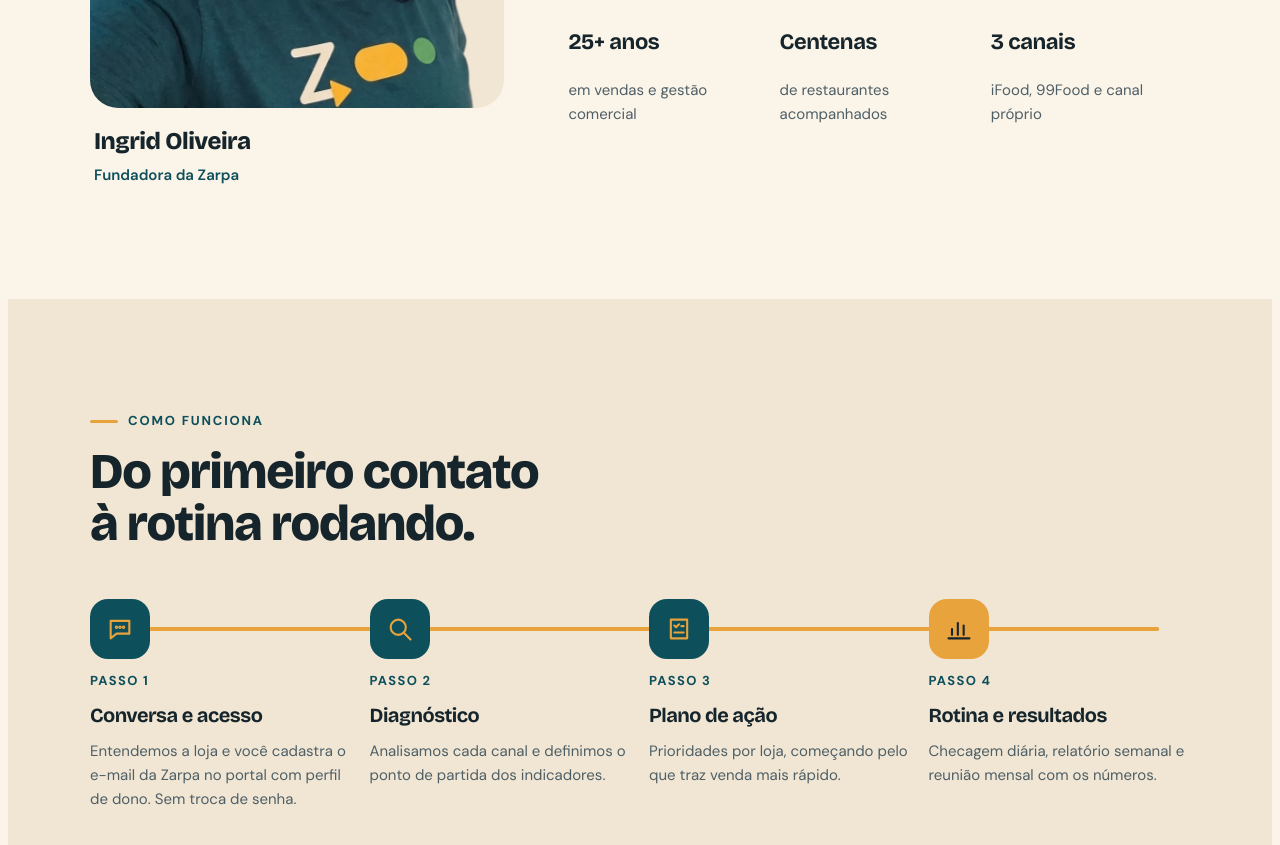
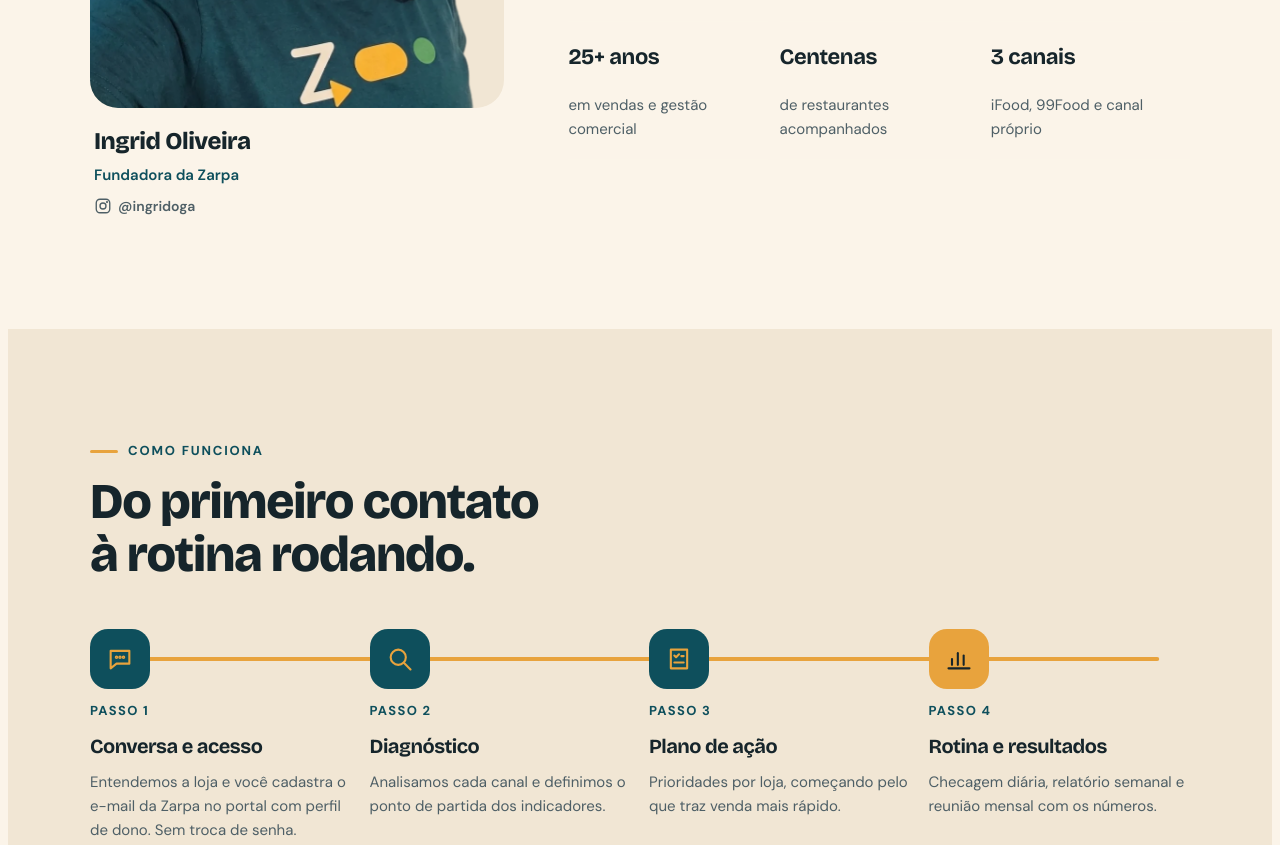
Before and after one commit to ingridoga23-cell/zarpa-site, a plain HTML site: page index.html in a window 1280 px wide. Shown: the part 4347-5192 px from the top of the page. Drawn offline with nearby package versions, Linux system fonts and the light colour scheme.

Commit message:
Adiciona link do Instagram pessoal (@ingridoga) na seção Quem faz e @zarpaconsultoria no rodapé

```diff
--- a/index.html
+++ b/index.html
@@ -200,6 +200,9 @@ nav.menu .btn { padding: 10px 18px; font-size: 15px; color: var(--ink-on-accent)
 .perfil figcaption { display: flex; flex-direction: column; gap: 2px; padding-left: 4px; }
 .perfil figcaption b { font-family: var(--display); font-weight: 800; font-size: 24px; letter-spacing: -0.02em; }
 .perfil figcaption span { font-size: 15px; font-weight: 600; color: var(--brand); }
+.perfil figcaption .ig-pessoal { display: inline-flex; align-items: center; gap: 6px; margin-top: 6px; font-size: 14px; font-weight: 600; color: var(--muted); text-decoration: none; width: fit-content; }
+.perfil figcaption .ig-pessoal:hover { color: var(--brand); }
+.perfil figcaption .ig-pessoal svg { width: 18px; height: 18px; fill: none; stroke: currentColor; stroke-width: 1.8; }
 .quem-txt { display: flex; flex-direction: column; gap: 18px; }
 .quem-txt p { font-size: 18px; max-width: 60ch; }
 .quem-txt p.destaque { font-family: var(--display); font-weight: 700; font-size: 21px; letter-spacing: -0.01em; line-height: 1.3; padding-left: 16px; border-left: 4px solid var(--accent); }
@@ -560,7 +563,7 @@ footer a { color: inherit; }
           </svg>
           <img src="ingrid.webp" alt="Ingrid Oliveira, fundadora da Zarpa" width="880" height="1100">
         </div>
-        <figcaption><b>Ingrid Oliveira</b><span>Fundadora da Zarpa</span></figcaption>
+        <figcaption><b>Ingrid Oliveira</b><span>Fundadora da Zarpa</span><a class="ig-pessoal" href="https://www.instagram.com/ingridoga/" target="_blank" rel="noopener"><svg viewBox="0 0 24 24" aria-hidden="true"><rect x="3" y="3" width="18" height="18" rx="5"/><circle cx="12" cy="12" r="4"/><circle cx="17.3" cy="6.7" r=".6"/></svg>@ingridoga</a></figcaption>
       </figure>
       <div class="quem-txt">
         <div class="head" style="margin-bottom:0">
@@ -789,7 +792,7 @@ footer a { color: inherit; }
 <footer>
   <div class="wrap">
     <span>Zarpa Consultoria · ORCODES Desenvolvimento de Softwares LTDA · CNPJ 35.100.888/0001-19 · Delivery com direção.</span>
-    <span><a href="#privacidade">Política de privacidade</a> · zarpadelivery.com.br · © 2026</span>
+    <span><a href="https://www.instagram.com/zarpaconsultoria/" target="_blank" rel="noopener">Instagram @zarpaconsultoria</a> · <a href="#privacidade">Política de privacidade</a> · zarpadelivery.com.br · © 2026</span>
   </div>
   <div class="wrap">
     <details id="privacidade" class="priv">
```
